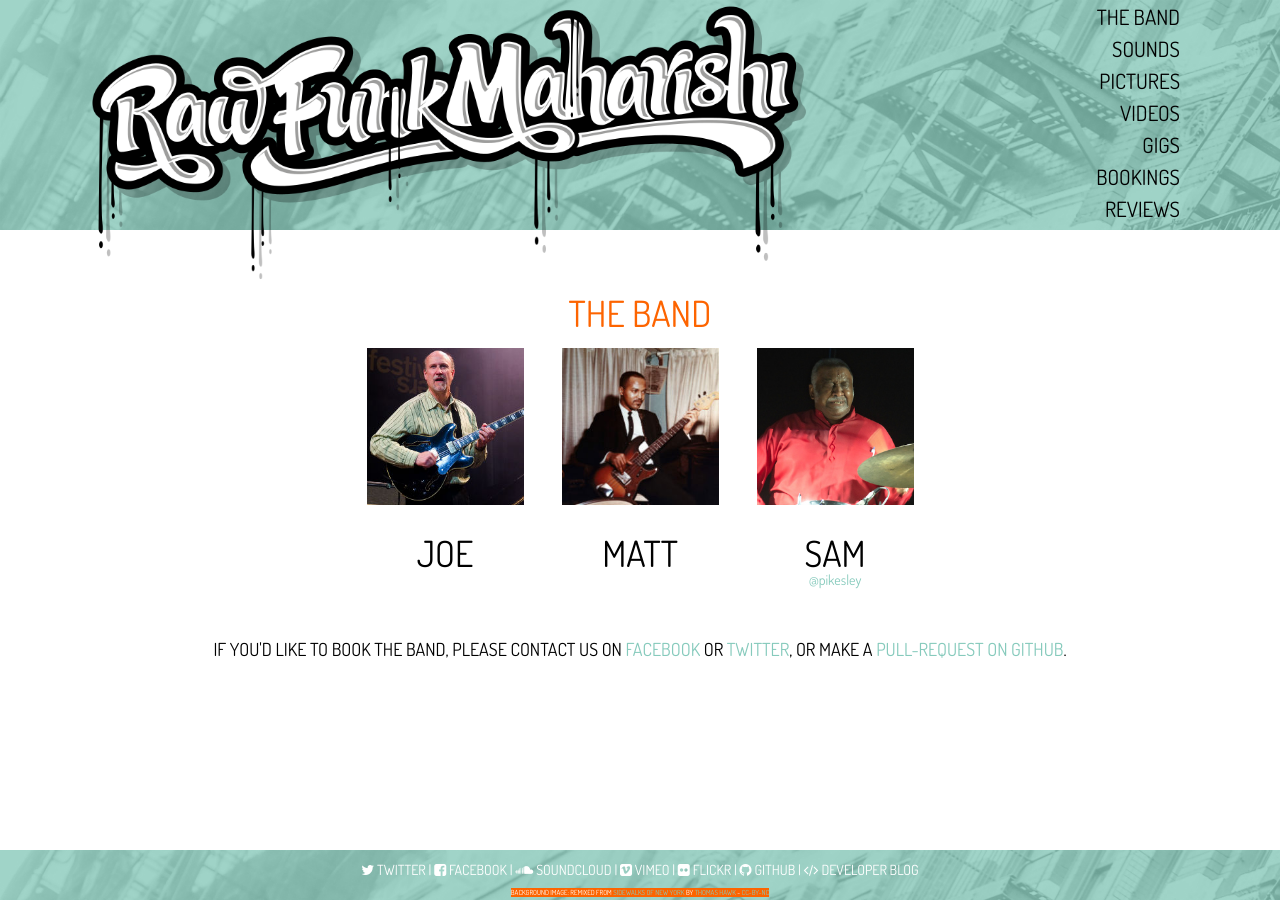
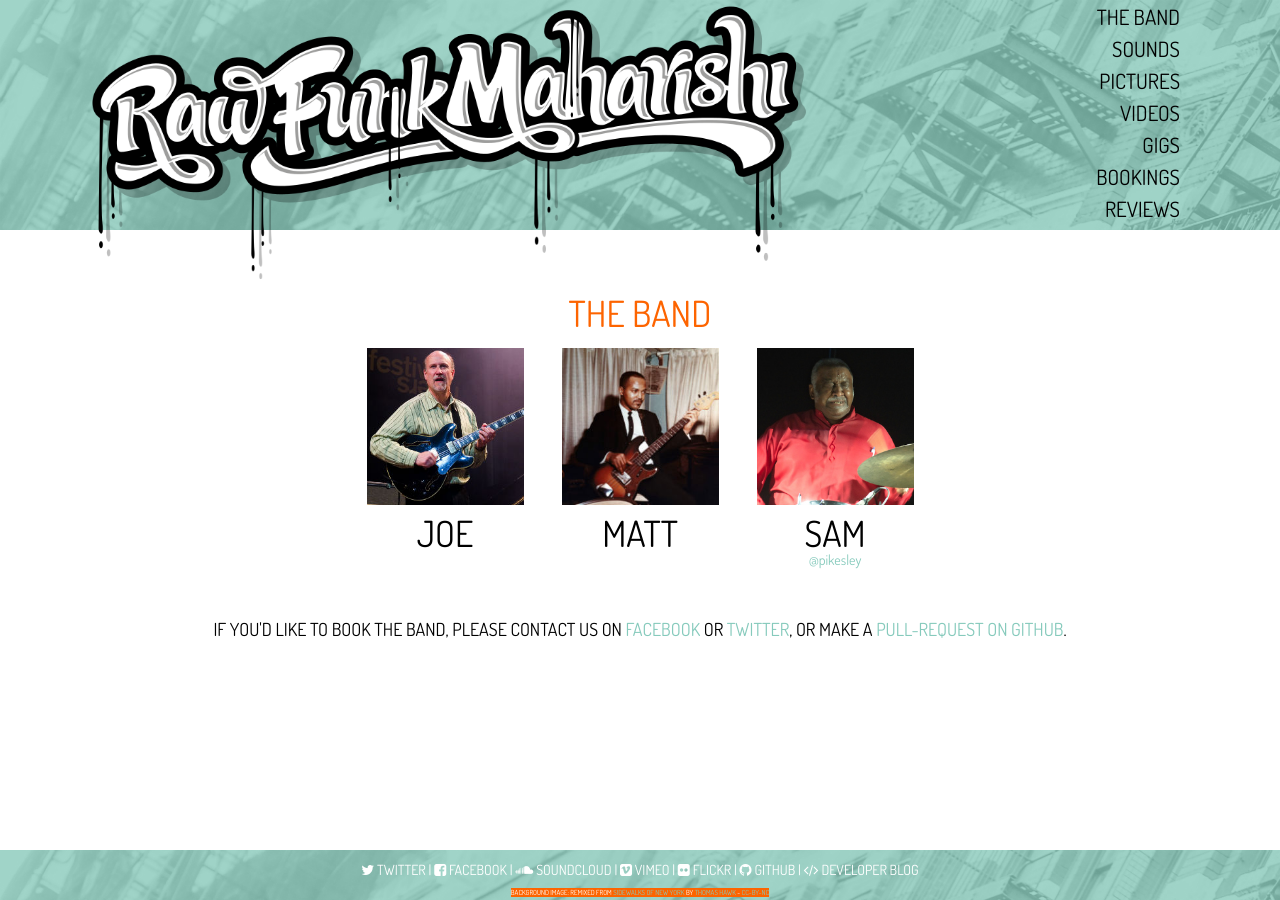
Before and after one commit to rawfunkmaharishi/rawfunkmaharishi.github.io, a Jekyll site: the page built from the-band.html, in a window 1280 px wide. Built offline with Jekyll 4.4.1, drawn with Linux system fonts in a browser that asks for light colours; nearby versions of some CDN libraries.

Commit message:
Better styles

```diff
--- a/assets/application.scss
+++ b/assets/application.scss
@@ -323,6 +323,9 @@ code {
 }
 
 .band-member {
+  h1 {
+    margin-top: 0px;
+  }
   .twitter {
     font-size: 1em;
     margin-top: -12px;
--- a/the-band.html
+++ b/the-band.html
@@ -18,6 +18,9 @@ title: The Band
               </h2>
             {% endif %}
           </div>
+          {% if forloop.rindex0 > 0 %}
+            <hr class='hidden-md hidden-lg visible-sm visible-xs' />
+          {% endif %}
         </div>
       </div>
     {% endfor %}
```
